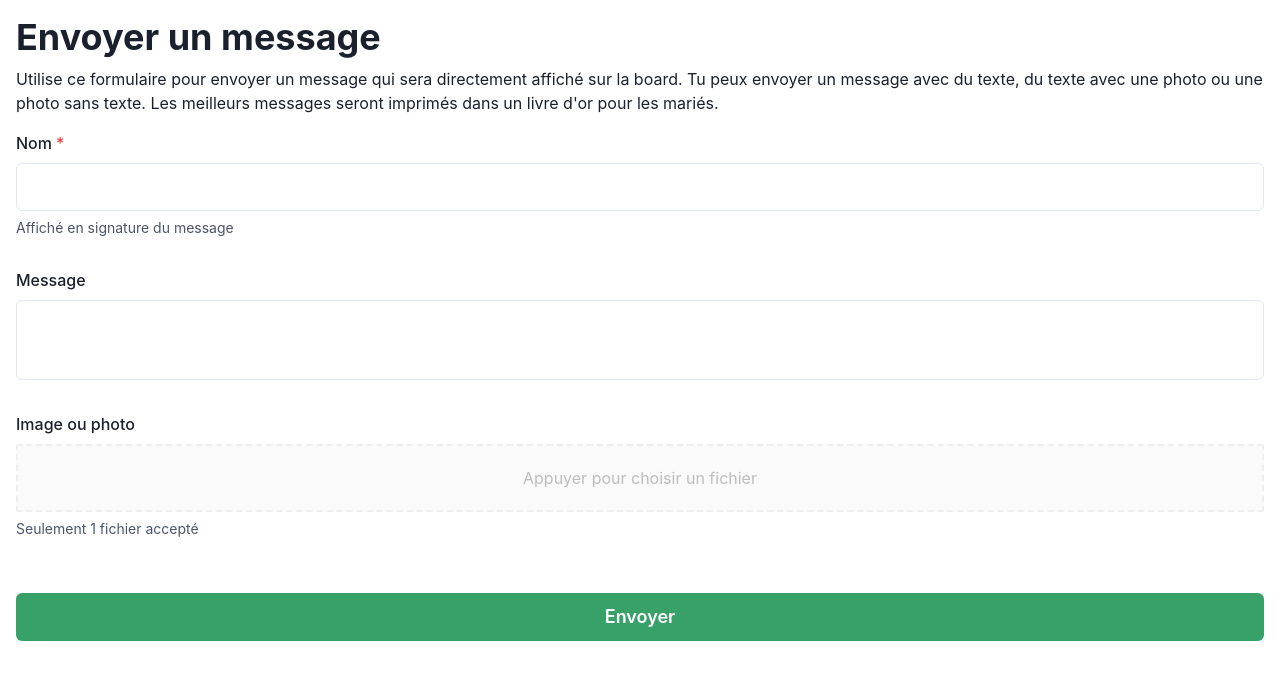
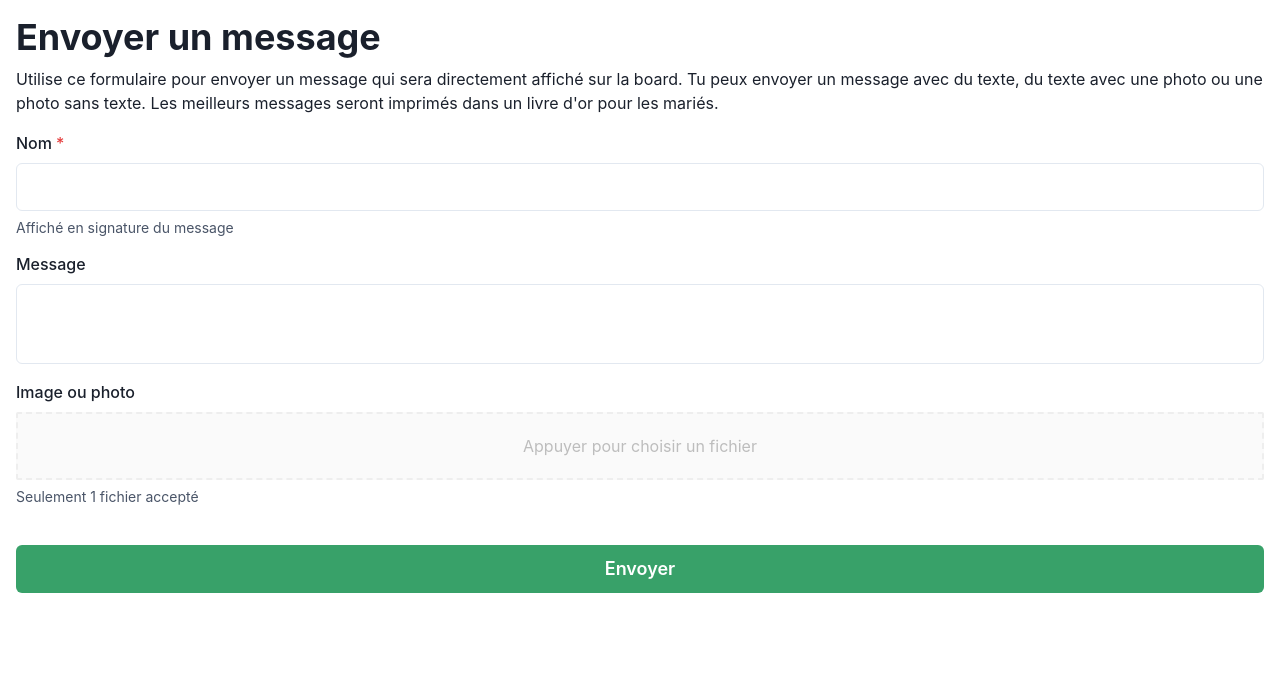
Before and after one commit to mbret/wedding-board, a Next.js app: page /send in a window 1280 px wide. Shown: the top 680 px of the page. Built offline with nearby package versions, Linux system fonts and the light colour scheme.

Commit message:
update margin

```diff
--- a/pages/send.tsx
+++ b/pages/send.tsx
@@ -106,7 +106,7 @@ const Send: NextPage = () => {
 
               return (
                 <Form>
-                  <Box marginBottom={8}>
+                  <Box marginBottom={4}>
                     <Field name="name" validate={validateName}>
                       {({ field, form }: any) => (
                         <FormControl
@@ -131,7 +131,7 @@ const Send: NextPage = () => {
                       )}
                     </Field>
                   </Box>
-                  <Box marginBottom={8}>
+                  <Box marginBottom={4}>
                     <Field name="message" validate={validateMessage}>
                       {({ field, form }: any) => (
                         <FormControl
@@ -154,7 +154,7 @@ const Send: NextPage = () => {
                       )}
                     </Field>
                   </Box>
-                  <Box marginBottom={8}>
+                  <Box marginBottom={4}>
                     <FileField />
                   </Box>
                   {!!props.errors.error && props.submitCount > 0 && (
```
